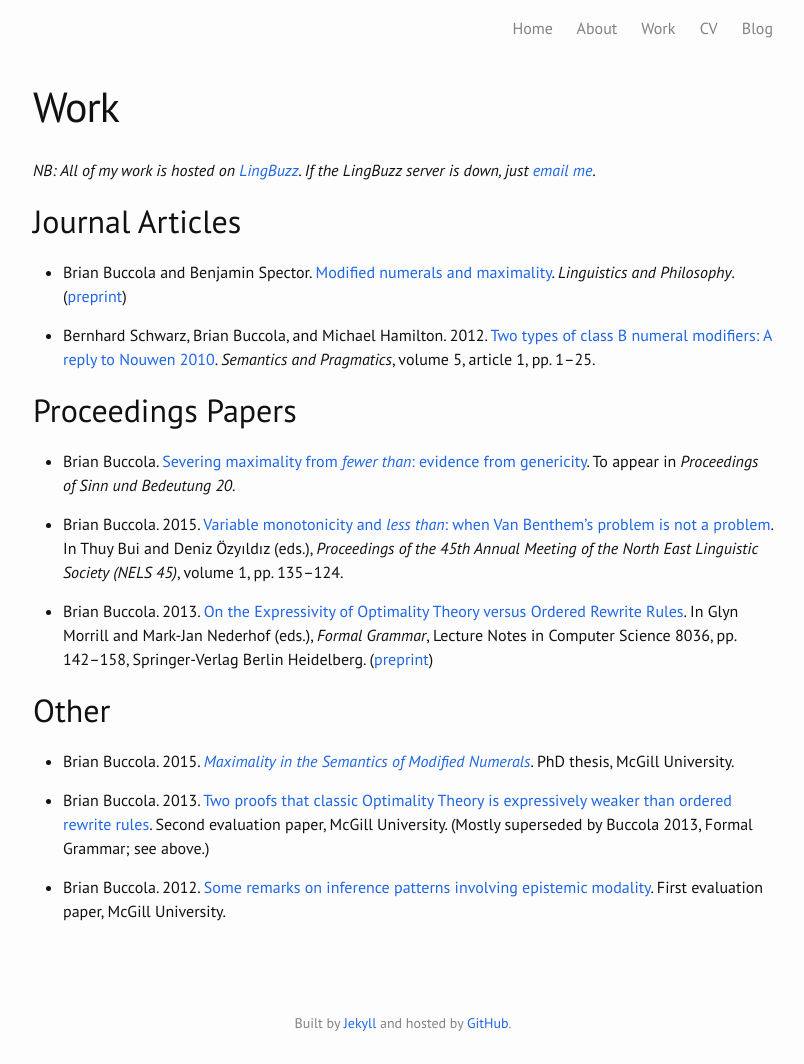
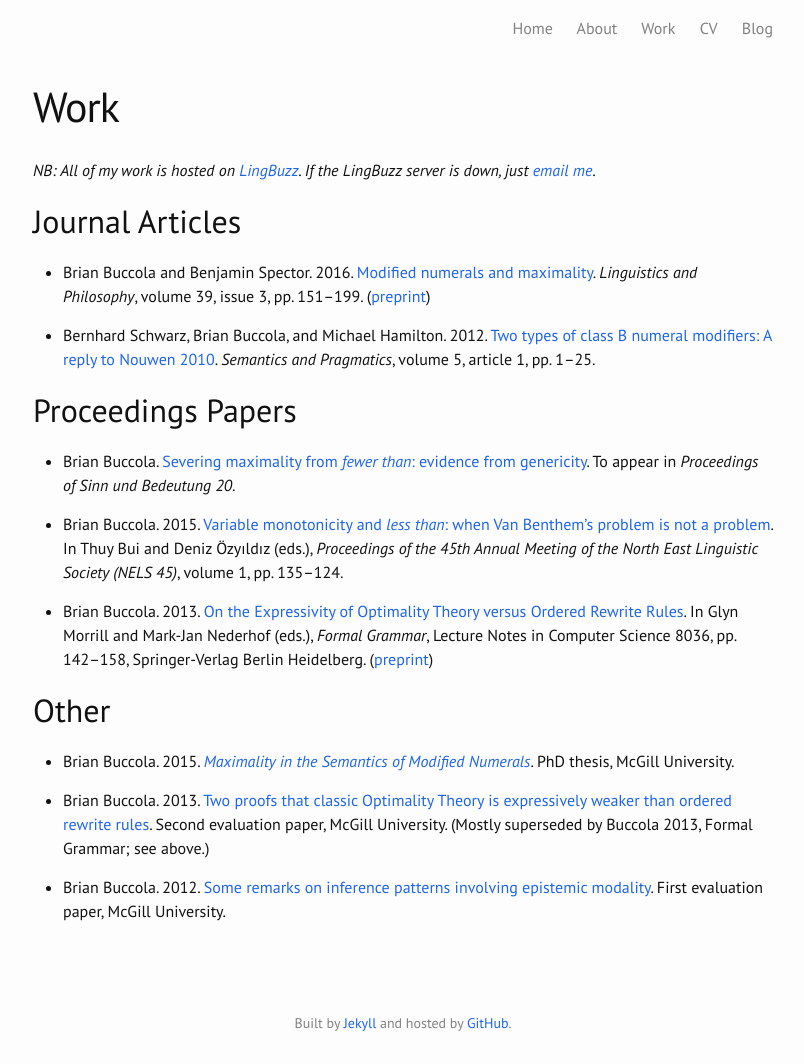
Before and after one commit to brianbuccola/brianbuccola.github.io, a Jekyll site: the page built from work.md, in a window 1280 px wide. Shown: the whole page, without its empty margins (237-1041 px from the left). Built offline with Jekyll 4.4.1, drawn with Linux system fonts in a browser that asks for light colours; some web fonts are replaced.

Commit message:
add year, volume, issue, and page numbers for Buccola & Spector 2016

```diff
--- a/work.md
+++ b/work.md
@@ -12,7 +12,7 @@ redirect_from: /research.html
 
 ## Journal Articles
 
-- Brian Buccola and Benjamin Spector. [Modified numerals and maximality][lp-doi]. *Linguistics and Philosophy*. ([preprint][lp-lb])
+- Brian Buccola and Benjamin Spector. 2016. [Modified numerals and maximality][lp-doi]. *Linguistics and Philosophy*, volume 39, issue 3, pp. 151--199. ([preprint][lp-lb])
 
 - Bernhard Schwarz, Brian Buccola, and Michael Hamilton. 2012. [Two types of class B numeral modifiers: A reply to Nouwen 2010][sp]. *Semantics and Pragmatics*, volume 5, article 1, pp. 1--25.
 
```
